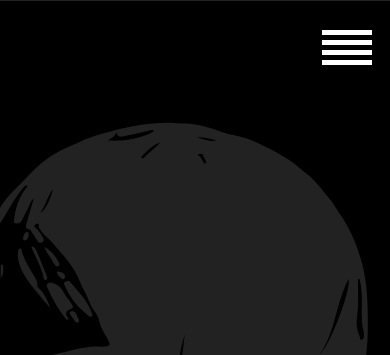
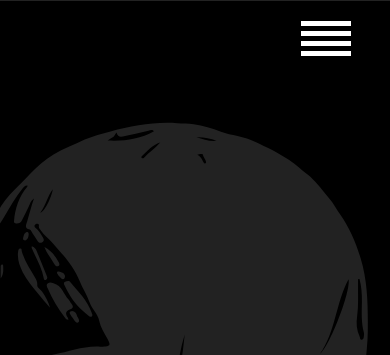
Before and after one commit to gitmatheo/mywebsite, a website: page index.html in a window 390 px wide. Shown: the top 355 px of the page. Drawn offline with Linux system fonts and the light colour scheme.

Commit message:
Burger menu fixed

```diff
--- a/scss/style.scss
+++ b/scss/style.scss
@@ -98,6 +98,7 @@ nav {
     background-color: rgba(255,255,255, 0.2);
   }
 }
+
 
 a {
   text-decoration: none;
@@ -774,14 +775,23 @@ strong {
   animation-name: wobble;
 }
 
-#navMobile li {
-  margin-left: 80%;
+#navMobile {
+  height: 40px;
+
+  li {
+    background-color: transparent;
+    margin-left: 76%;
+    margin-top: 16%;
+    padding: 5px;
+    }
 }
+
 
 #dropdown ul {
   display: block;
   background-color: rgba(20, 20, 20, 0.9);
   cursor: pointer;
+  margin-top: 50px;
   li {
     list-style-type: none;
     text-align: center;
@@ -799,6 +809,10 @@ strong {
 
 /* Media Queries */
 @media (max-width: 768px) {
+
+  nav {
+      height: 50px;
+  }
   .navDesktop {
     display: none;
   }
@@ -947,13 +961,13 @@ strong {
     width: 90%;
     p {
       line-height: 1.3;
-      font-size: 55%;
+      font-size: 51%;
     }
     h3 {
-      font-size: 70%;
+      font-size: 65%;
     }
     h2 {
-      font-size: 90%;
+      font-size: 80%;
     }
   }
 
```
Also changed, not shown: css/style.css.
